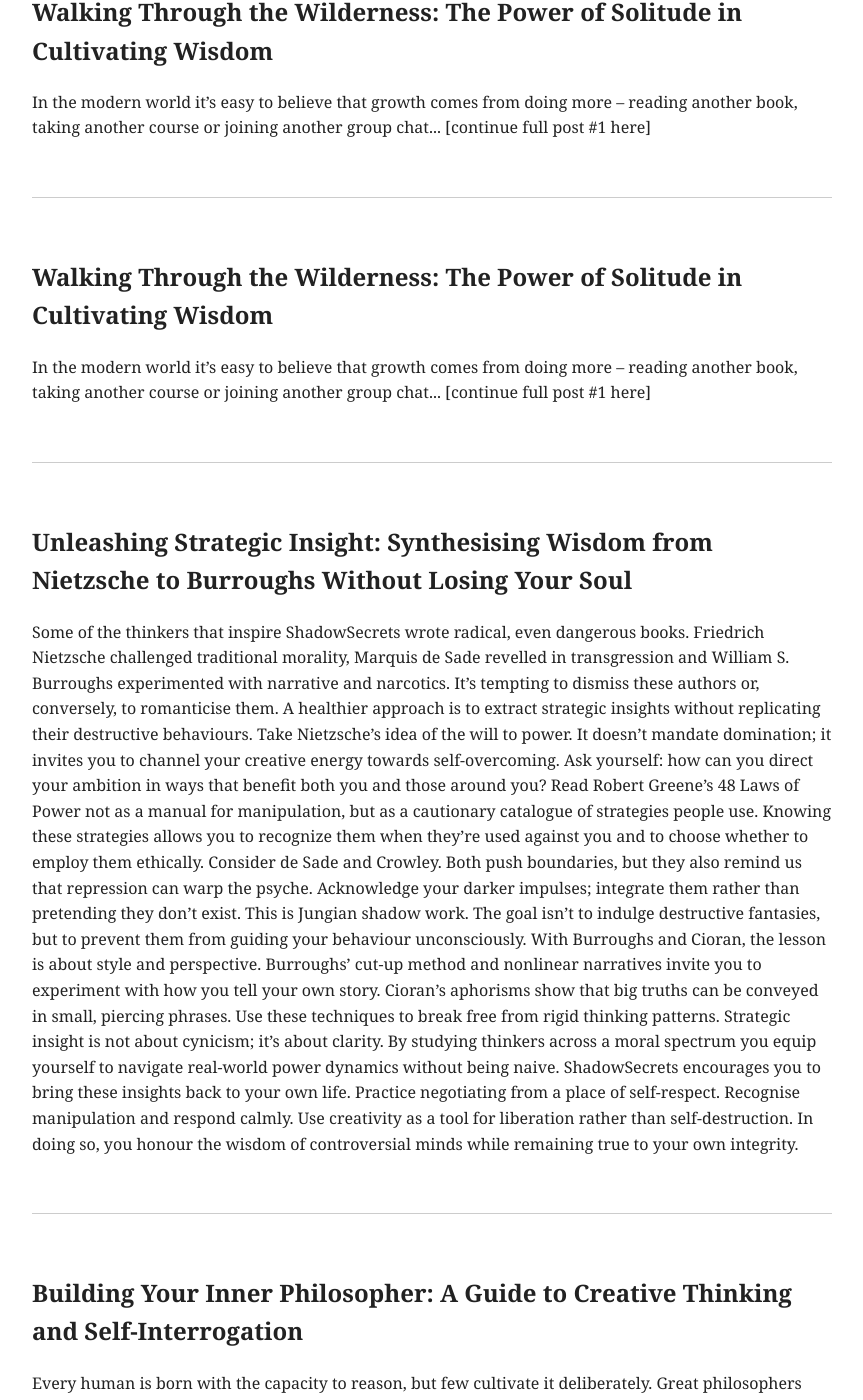
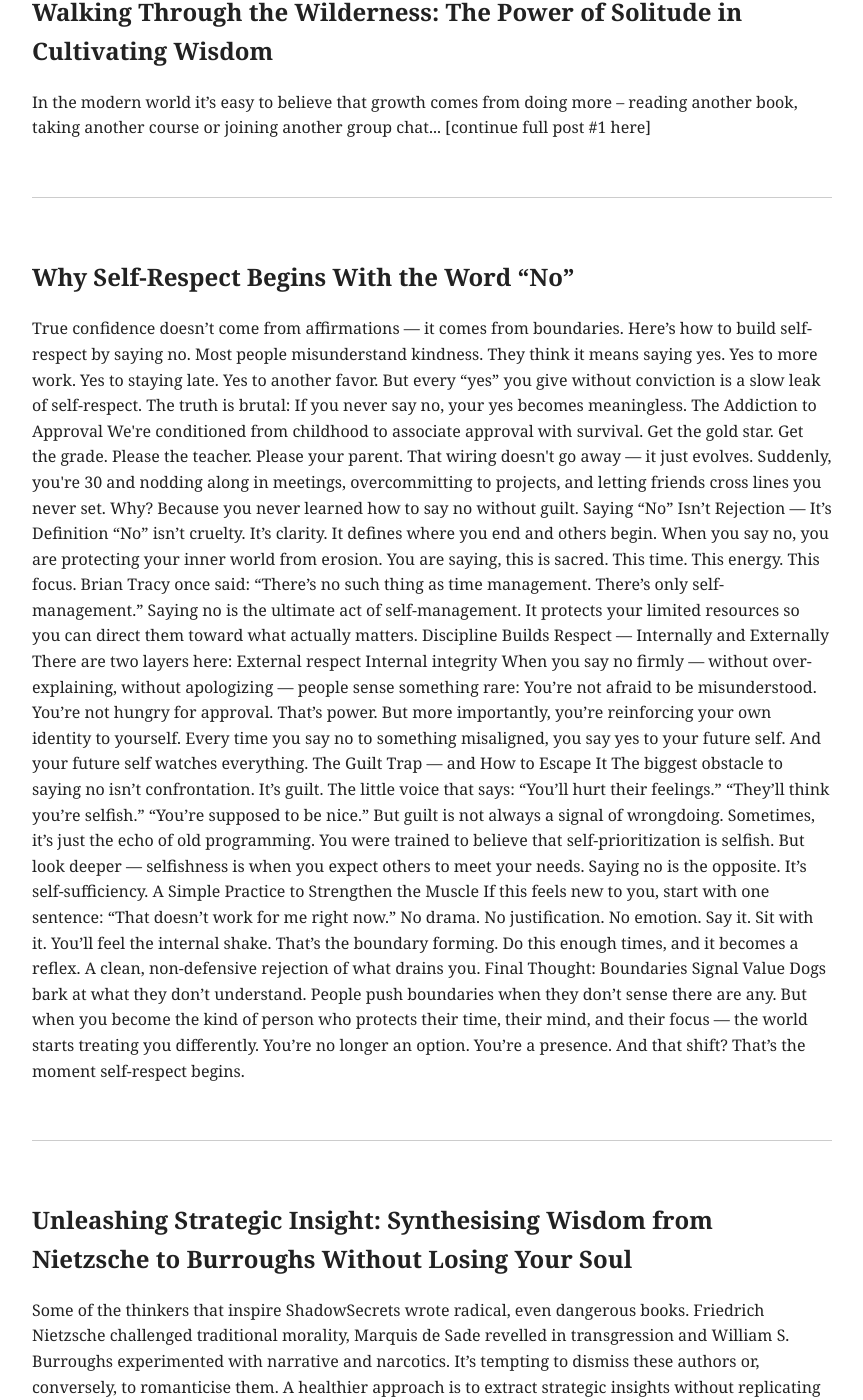
Before and after one commit to sebshadowsecrets/sebshadowsecrets, a Jekyll site: the page blog.html, which Jekyll copies as it is, in a window 1280 px wide and 1400 px high, scrolled down 2015 px. Shown: the whole window, without its empty margins (208-1071 px from the left). Built offline with Jekyll 4.4.1, drawn with Linux system fonts in a browser that asks for light colours.

Commit message:
Update blog.html

```diff
--- a/blog.html
+++ b/blog.html
@@ -75,8 +75,87 @@
   </article>
 
  <article>
-    <h2>Walking Through the Wilderness: The Power of Solitude in Cultivating Wisdom</h2>
-    <p>In the modern world it’s easy to believe that growth comes from doing more – reading another book, taking another course or joining another group chat... [continue full post #1 here]</p>
+    <h2>Why Self-Respect Begins With the Word “No”</h2>
+    <p>True confidence doesn’t come from affirmations — it comes from boundaries. Here’s how to build self-respect by saying no.
+    Most people misunderstand kindness. They think it means saying yes.
+Yes to more work. Yes to staying late. Yes to another favor.
+But every “yes” you give without conviction is a slow leak of self-respect.
+
+The truth is brutal:
+If you never say no, your yes becomes meaningless.
+
+The Addiction to Approval
+We're conditioned from childhood to associate approval with survival.
+Get the gold star. Get the grade. Please the teacher. Please your parent.
+That wiring doesn't go away — it just evolves.
+Suddenly, you're 30 and nodding along in meetings, overcommitting to projects, and letting friends cross lines you never set.
+Why?
+Because you never learned how to say no without guilt.
+
+Saying “No” Isn’t Rejection — It’s Definition
+“No” isn’t cruelty. It’s clarity.
+It defines where you end and others begin.
+When you say no, you are protecting your inner world from erosion.
+You are saying, this is sacred.
+This time. This energy. This focus.
+
+Brian Tracy once said:
+
+“There’s no such thing as time management. There’s only self-management.”
+
+Saying no is the ultimate act of self-management.
+It protects your limited resources so you can direct them toward what actually matters.
+
+Discipline Builds Respect — Internally and Externally
+There are two layers here:
+
+External respect
+
+Internal integrity
+
+When you say no firmly — without over-explaining, without apologizing — people sense something rare:
+You’re not afraid to be misunderstood.
+You’re not hungry for approval.
+That’s power.
+
+But more importantly, you’re reinforcing your own identity to yourself.
+Every time you say no to something misaligned, you say yes to your future self.
+And your future self watches everything.
+
+The Guilt Trap — and How to Escape It
+The biggest obstacle to saying no isn’t confrontation.
+It’s guilt.
+The little voice that says:
+“You’ll hurt their feelings.”
+“They’ll think you’re selfish.”
+“You’re supposed to be nice.”
+
+But guilt is not always a signal of wrongdoing.
+Sometimes, it’s just the echo of old programming.
+You were trained to believe that self-prioritization is selfish.
+But look deeper — selfishness is when you expect others to meet your needs.
+Saying no is the opposite. It’s self-sufficiency.
+
+A Simple Practice to Strengthen the Muscle
+If this feels new to you, start with one sentence:
+
+“That doesn’t work for me right now.”
+
+No drama. No justification. No emotion.
+Say it. Sit with it.
+You’ll feel the internal shake. That’s the boundary forming.
+Do this enough times, and it becomes a reflex.
+A clean, non-defensive rejection of what drains you.
+
+Final Thought: Boundaries Signal Value
+Dogs bark at what they don’t understand.
+People push boundaries when they don’t sense there are any.
+
+But when you become the kind of person who protects their time, their mind, and their focus — the world starts treating you differently.
+You’re no longer an option.
+You’re a presence.
+And that shift?
+That’s the moment self-respect begins.</p>
   </article>
 
   <article>
```
